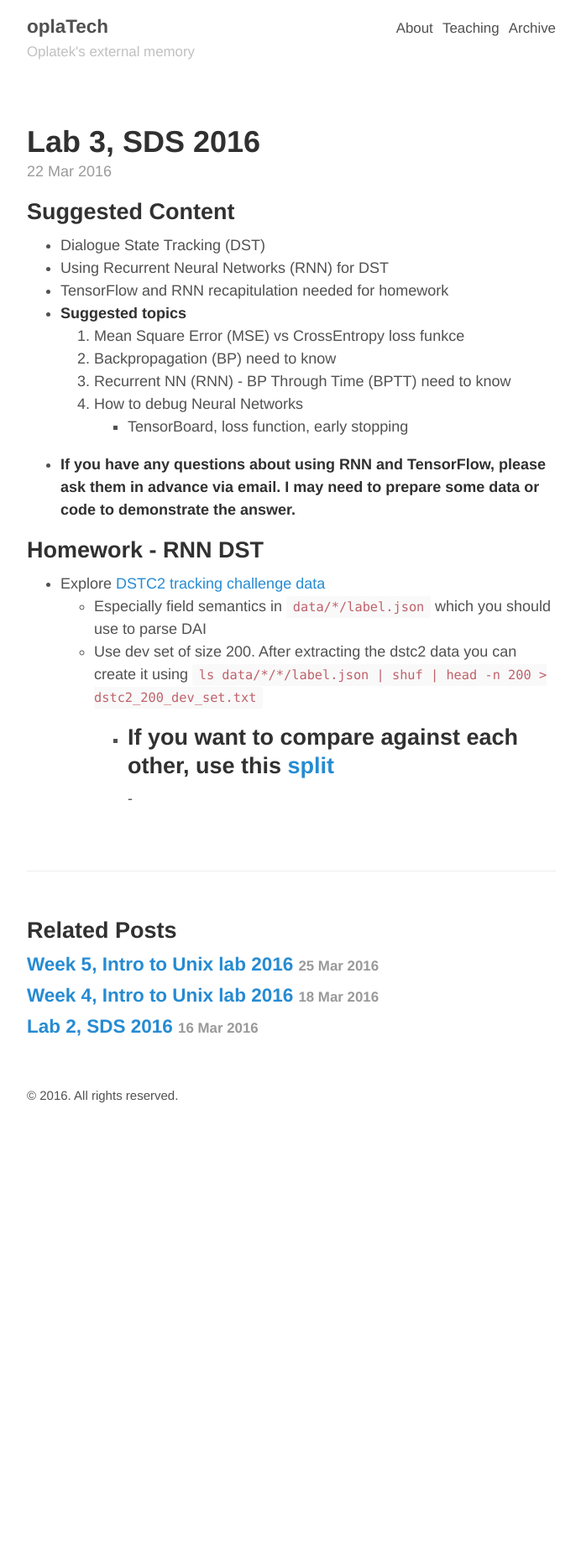
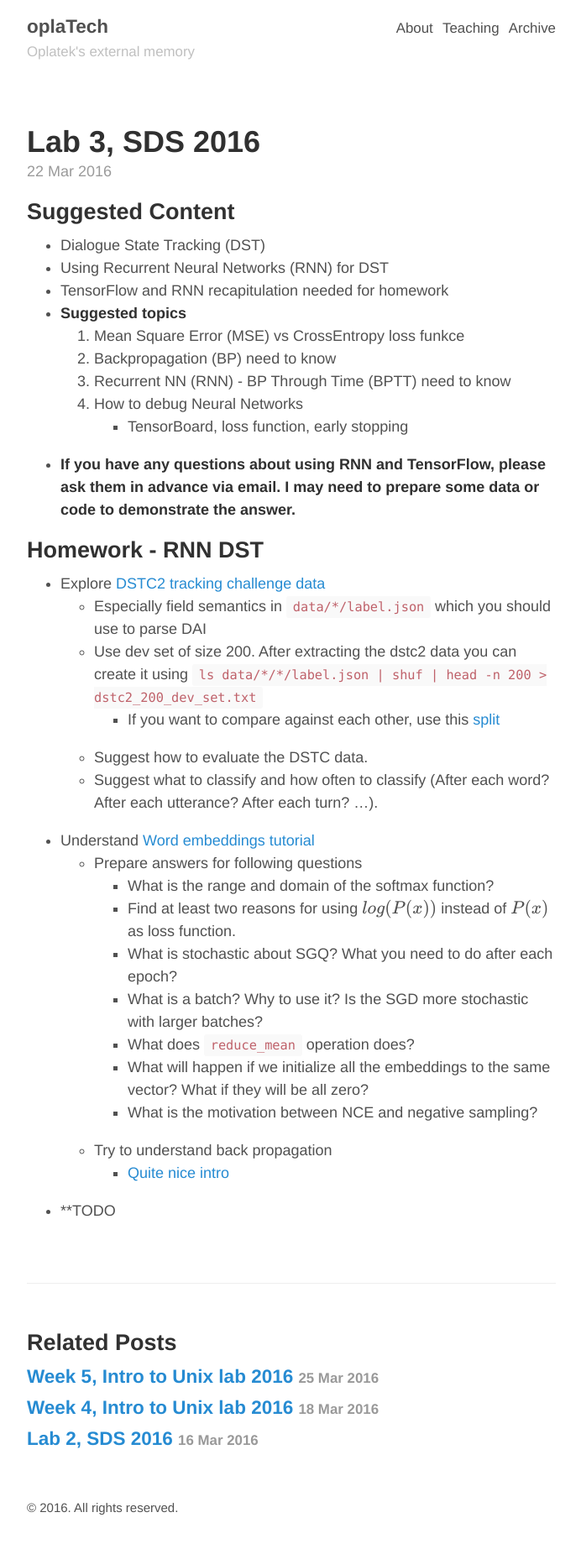
Before and after one commit to oplatek/oplatek.github.io, a Jekyll site: the page built from _posts/2016-03-22-sds-lab-3.md, in a window 1280 px wide. Shown: the whole page at 84% size, without its empty margins (293-985 px from the left). Built offline with Jekyll 4.4.1, drawn with Linux system fonts in a browser that asks for light colours; formulas are drawn with MathJax 3; before the commit the page ends 1354 px from its top, so only the background shows below that.

Commit message:
update sds lab 3

```diff
--- a/_posts/2016-03-22-sds-lab-3.md
+++ b/_posts/2016-03-22-sds-lab-3.md
@@ -23,5 +23,17 @@ tags: Mff, School, Labs, SDS, dialog systems
     - Especially field semantics in `data/*/label.json` which you should use to parse DAI
     - Use dev set of size 200. After extracting the dstc2 data you can create it using `ls data/*/*/label.json | shuf | head -n 200 > dstc2_200_dev_set.txt`
         - If you want to compare against each other, use this [split](https://raw.githubusercontent.com/oplatek/sds-lab/master/dst/dstc2_200_dev_set.txt)
--
--
+    - Suggest how to evaluate the DSTC data.
+    - Suggest what to classify and how often to classify (After each word? After each utterance? After each turn? ...).
+- Understand [Word embeddings tutorial](https://www.tensorflow.org/versions/r0.7/tutorials/word2vec/index.html)
+    - Prepare answers for following questions
+        - What is the range and domain of the softmax function?
+        - Find at least two reasons for using $$ log(P(x)) $$ instead of $$ P(x) $$ as loss function.
+        - What is stochastic about SGQ? What you need to do after each epoch?
+        - What is a batch? Why to use it? Is the SGD more stochastic with larger batches?
+        - What does `reduce_mean` operation does?
+        - What will happen if we initialize all the embeddings to the same vector? What if they will be all zero?
+        - What is the motivation between NCE and negative sampling?
+    - Try to understand back propagation
+        - [Quite nice intro](http://numericinsight.com/uploads/A_Gentle_Introduction_to_Backpropagation.pdf)
+- **TODO
```
